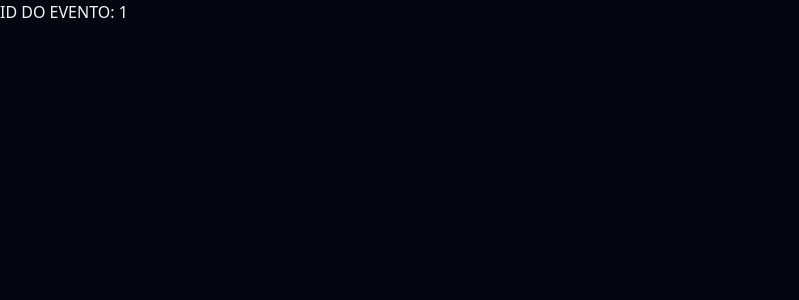
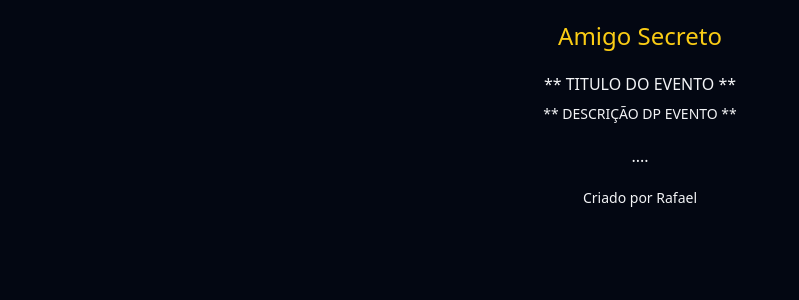
Before and after one commit to Rafaeldev1982/as-frontend, a Next.js app: page /event/1 in a window 1280 px wide. Shown: the top 300 px of the page, without its empty margins (0-799 px from the left). Built offline with nearby package versions, Linux system fonts and the light colour scheme.

Commit message:
Criando página do evento

```diff
--- a/src/app/event/[id]/page.tsx
+++ b/src/app/event/[id]/page.tsx
@@ -1,9 +1,17 @@
 type Props = { params: { id: string; } }
 const Page = ({ params }: Props) => {
     return (
-        <div>
-            <h3>ID DO EVENTO: {params.id}</h3>
-        </div>
+        <main className="text-center mx-auto max-w-lg p-5">
+            <header>
+                <h2 className="text-2xl text-yellow-400">Amigo Secreto</h2>
+                <h1 className="text=3xl mt-5 mb-2">** TITULO DO EVENTO **</h1>
+                <p className="text-sm mb-5">** DESCRIÇÃO DP EVENTO **</p>
+            </header>
+
+            ....
+
+            <footer className="mt-5 text-sm">Criado por Rafael</footer>
+        </main>
     );
 }
 export default Page;
```
